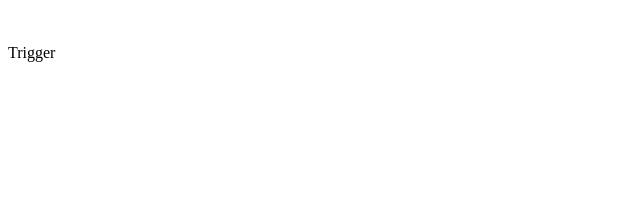
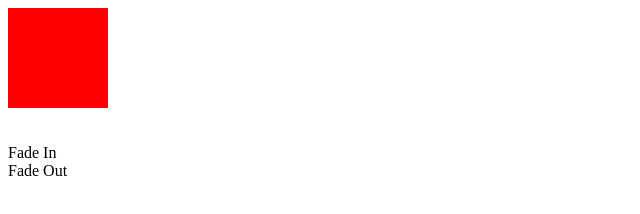
Before and after one commit to YudhaYuki/jQuery-animation-transition, a plain HTML site: page index.html in a window 1280 px wide. Shown: the whole page, without its empty margins (0-640 px from the left). Drawn offline with Linux system fonts and the light colour scheme.

Commit message:
FADE IN AND FADE OUT

```diff
--- a/index.html
+++ b/index.html
@@ -11,14 +11,18 @@
 </head>
 <body>
 
-  <div class="element" style="width:100px; height:100px; background:red; display:none;">
+  <div class="element" style="width:100px; height:100px; background:red;">
 
   </div>
 
   <br><br/>
 
-  <div class="trigger">
-    Trigger
+  <div class="fadeIn">
+    Fade In
+  </div>
+
+  <div class="fadeOut">
+    Fade Out
   </div>
 
 
--- a/js/main.js
+++ b/js/main.js
@@ -9,7 +9,6 @@ $(document).ready(function() {
     });
     */
 
-
     // SHOW
     /*
     $('.trigger').click(function() {
@@ -19,12 +18,58 @@ $(document).ready(function() {
     });
     */
 
-
     // TOGGLE
+    /*
     $('.trigger').click(function() {
         $('.element').toggle(2000, function() {
             console.log('transition done !')
         });
     });
+    */
+
+
+
+    // -------- FADE IN AND FADE OUT ----------------------------------
+
+    /*
+
+    $('.fadeIn').click(function() {
+        $('.element').fadeIn(2000, function() {
+            console.log(`transition done`);
+        });
+    });
+
+    $('.fadeOut').click(function() {
+        $('.element').fadeOut(2000, function() {
+            console.log(`transition done`);
+        });
+    });
+    */
+
+
+    /*
+    $('.fadeIn').click(function() {
+        $('.element').fadeTo(2000, 1, function() {
+            console.log(`transition done`);
+        });
+    });
+
+    $('.fadeOut').click(function() {
+        $('.element').fadeTo(2000, 0.3, function() {
+            console.log(`transition done`);
+        });
+    });
+    */
+
+
+    $('.fadeIn, .fadeOut').click(function() {
+        $('.element').fadeToggle(2000, function() {
+            console.log('Transition Complete !')
+        })
+    })
+
+
+
+
 
 });
```
